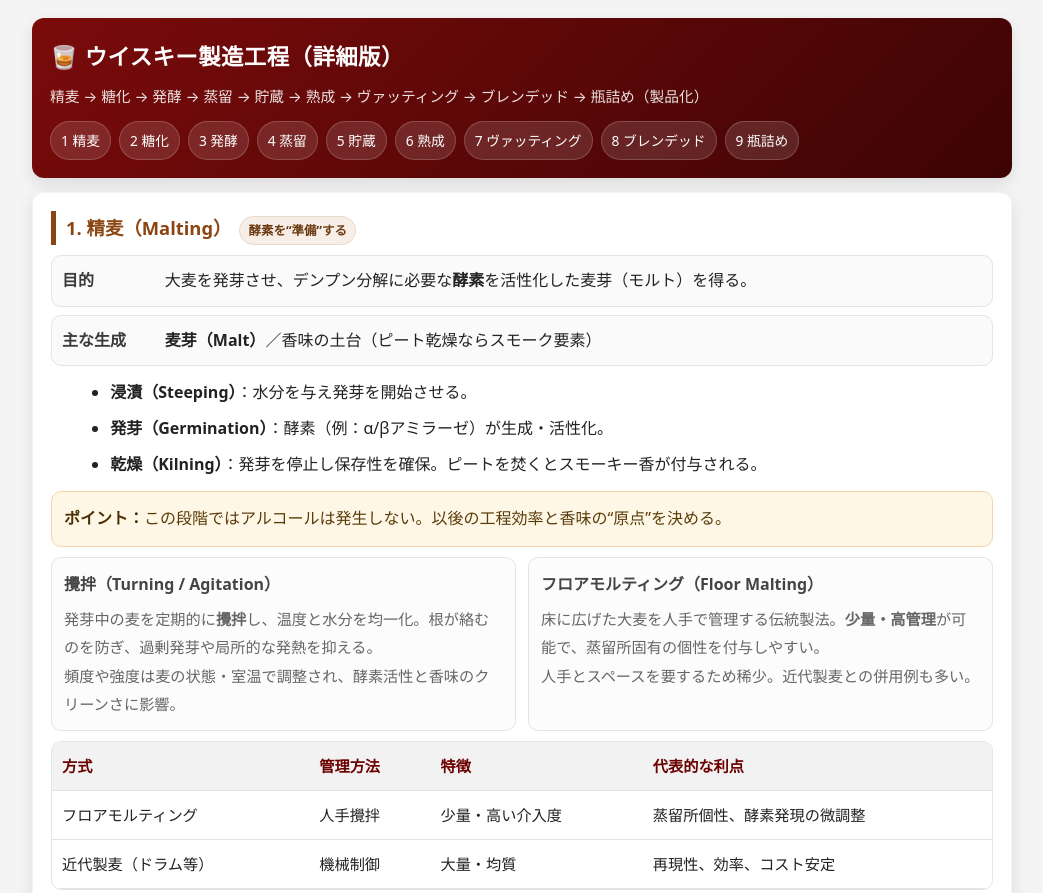
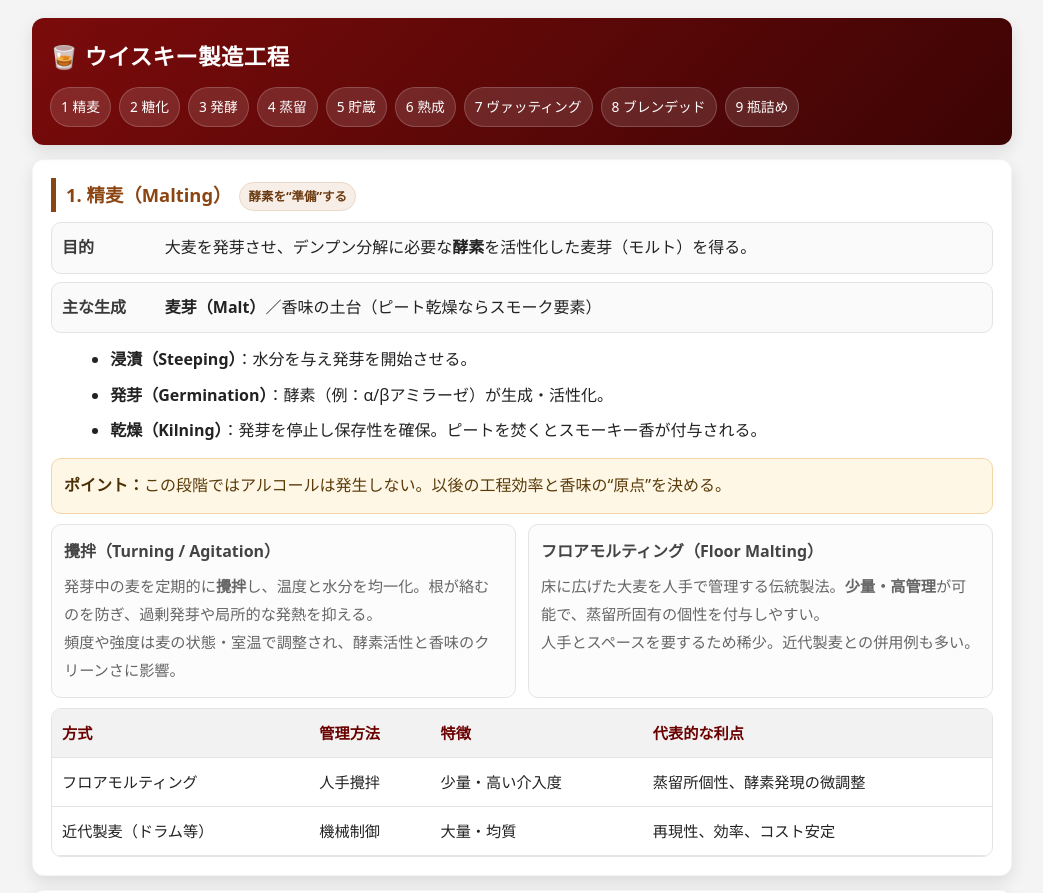
Before and after one commit to barspec884-cmyk/amber-whisky-process, a plain HTML site: page index.html in a window 1280 px wide. Shown: the top 893 px of the page, without its empty margins (118-1161 px from the left). Drawn offline with Linux system fonts and the light colour scheme.

Commit message:
Add files via upload

```diff
--- a/index.html
+++ b/index.html
@@ -199,9 +199,8 @@
 <body>
   <div class="container">
     <header>
-      <h1>🥃 ウイスキー製造工程（詳細版）</h1>
-      <p>精麦 → 糖化 → 発酵 → 蒸留 → 貯蔵 → 熟成 → ヴァッティング → ブレンデッド → 瓶詰め（製品化）</p>
-      <nav class="toc" aria-label="目次">
+      <h1>🥃 ウイスキー製造工程</h1>
+            <nav class="toc" aria-label="目次">
         <a href="#s1">1 精麦</a>
         <a href="#s2">2 糖化</a>
         <a href="#s3">3 発酵</a>
@@ -555,7 +554,7 @@
     </section>
 
     <footer>
-      <p class="muted">メモ：このページはスマホでの閲覧を前提に、横スクロールが必要な表はスクロール可能にしています。</p>
+      <p class="muted">&nbsp;</p>
     </footer>
   </div>
 </body>
```
